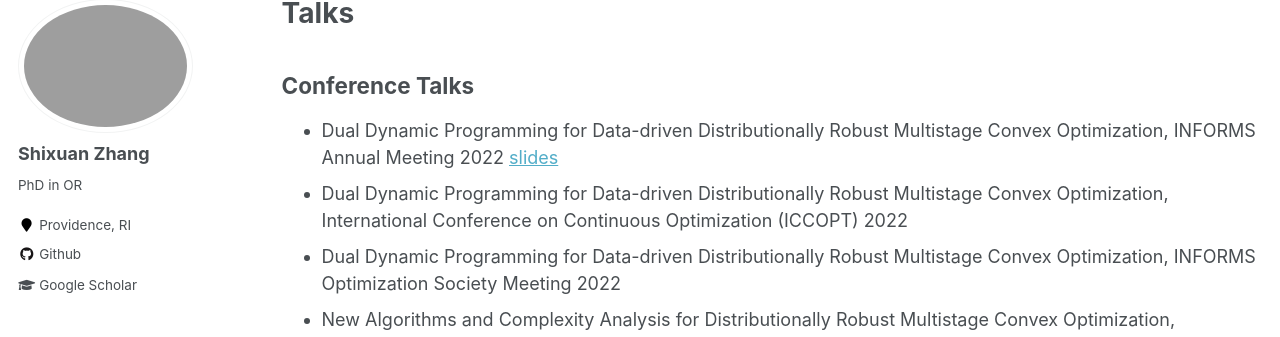
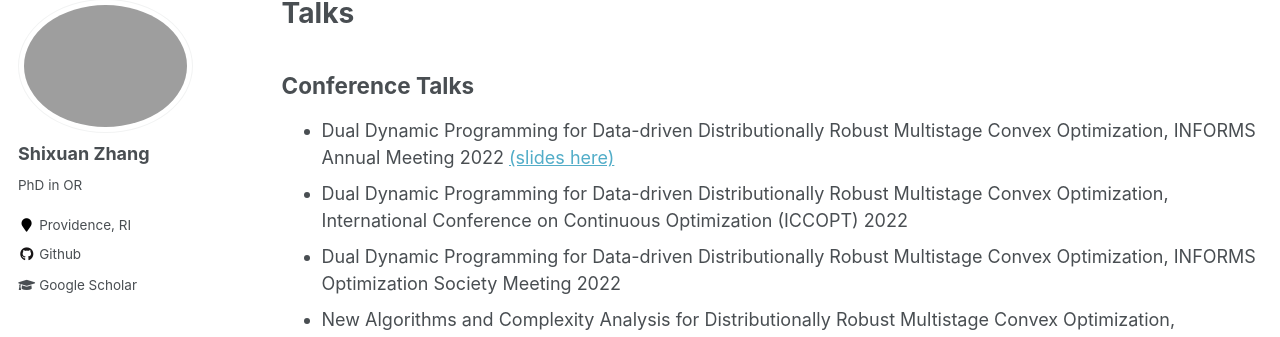
Before and after one commit to shixuan-zhang/shixuan-zhang.github.io, a Jekyll site: the page built from _pages/talks.md, in a window 1280 px wide and 983 px high. Shown: the part 119-456 px from the top of the window. Built offline with Jekyll 4.4.1, drawn with Linux system fonts in a browser that asks for light colours.

Commit message:
Fix the typo in the talks page

```diff
--- a/_pages/talks.md
+++ b/_pages/talks.md
@@ -7,7 +7,7 @@ author_profile: true
 
 
 ## Conference Talks
-* Dual Dynamic Programming for Data-driven Distributionally Robust Multistage Convex Optimization, INFORMS Annual Meeting 2022 [slides](files/INFORMS2022_shixuan.pdf)
+* Dual Dynamic Programming for Data-driven Distributionally Robust Multistage Convex Optimization, INFORMS Annual Meeting 2022 [(slides here)](https://shixuan-zhang.github.io/files/INFORMS2022_shixuan.pdf)
 * Dual Dynamic Programming for Data-driven Distributionally Robust Multistage Convex Optimization, International Conference on Continuous Optimization (ICCOPT) 2022
 * Dual Dynamic Programming for Data-driven Distributionally Robust Multistage Convex Optimization, INFORMS Optimization Society Meeting 2022
 * New Algorithms and Complexity Analysis for Distributionally Robust Multistage Convex Optimization, INFORMS Annual Meeting 2021
```
